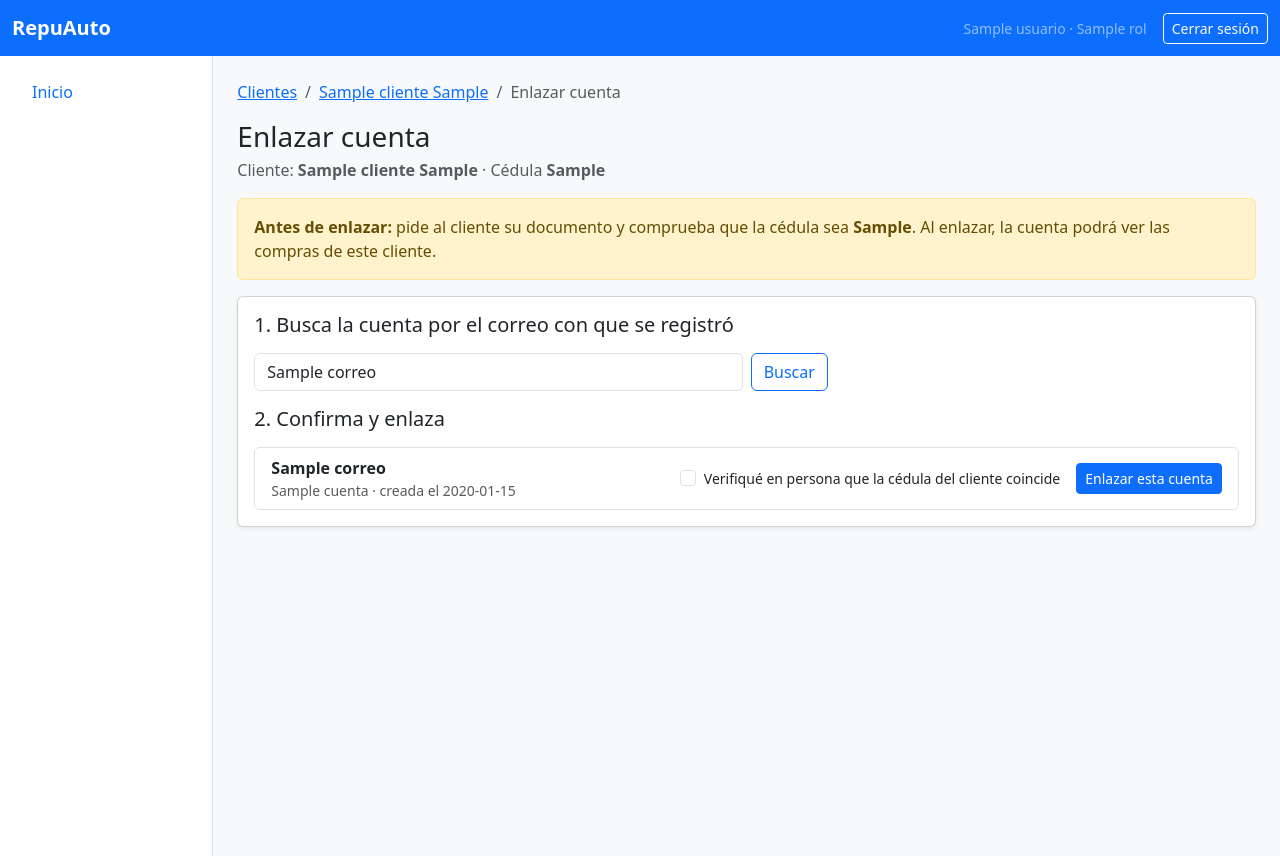
After one commit to Thiago3108/repuauto, a Flask app: template app/templates/clientes/enlazar.html in a window 1280 px wide. The commit adds this page. Run offline with Flask 3, Linux system fonts and the light colour scheme; a user stored in the database is signed in; tables that the repository leaves empty hold one stand-in row (values such as "Sample post"); the template is opened without the code that fills it: values that come from a table or form of the project are taken from there, most other values are stand-ins (such as "Sample title", 1, 10 or a date in 2020).

Commit message:
US-02 T4: enlazar la cuenta de un cliente verificando su cédula (#9)

```diff
--- a/app/clientes/forms.py
+++ b/app/clientes/forms.py
@@ -1,6 +1,6 @@
 """Formularios del módulo Gestión de clientes (US-02)."""
 from flask_wtf import FlaskForm
-from wtforms import StringField, SubmitField
+from wtforms import BooleanField, HiddenField, StringField, SubmitField
 from wtforms.validators import DataRequired, Length, Optional, Regexp
 
 from app.validadores import SOLO_LETRAS, SOLO_NUMEROS, limpiar
@@ -30,3 +30,14 @@ class ClienteForm(FlaskForm):
         Regexp(SOLO_NUMEROS, message="Usa solo números, sin espacios."),
     ])
     enviar = SubmitField("Guardar")
+
+
+class EnlazarCuentaForm(FlaskForm):
+    """US-02 T4: el vendedor confirma que verificó la cédula antes de enlazar."""
+
+    id_usuario = HiddenField(validators=[DataRequired("Elige la cuenta que vas a enlazar.")])
+    verificado = BooleanField(
+        "Verifiqué en persona que la cédula del cliente coincide",
+        validators=[DataRequired("Confirma que verificaste la cédula en persona.")],
+    )
+    enviar = SubmitField("Enlazar esta cuenta")
--- a/app/clientes/services.py
+++ b/app/clientes/services.py
@@ -7,7 +7,7 @@ from sqlalchemy import and_, func, or_
 from sqlalchemy.exc import IntegrityError
 
 from app.extensions import db
-from app.models import Cliente
+from app.models import Cliente, Rol, Usuario
 
 CLIENTES_POR_PAGINA = 20
 
@@ -22,6 +22,10 @@ class CedulaRepetida(Exception):
 
 CON_TILDE = "áéíóúüñÁÉÍÓÚÜÑ"
 SIN_TILDE = "aeiouunAEIOUUN"
+
+
+class EnlaceRechazado(Exception):
+    """No se puede enlazar la cuenta con el cliente. El mensaje dice por qué."""
 
 
 def listar_clientes(pagina=1, busqueda=None):
@@ -95,3 +99,59 @@ def _guardar(cedula):
         # Otra persona guardó la misma cédula al mismo tiempo.
         db.session.rollback()
         raise CedulaRepetida(buscar_por_cedula(cedula))
+
+
+# ---------- Enlazar la cuenta de un cliente (US-02 T4) ----------
+
+
+def cuentas_sin_enlazar(correo):
+    """Cuentas de cliente activas, sin cliente enlazado, cuyo correo contiene el texto buscado."""
+    texto = (correo or "").strip().lower()
+    if not texto:
+        return []
+    return db.session.scalars(
+        db.select(Usuario)
+        .join(Usuario.rol)
+        .outerjoin(Usuario.cliente)
+        .filter(
+            Rol.nombre == "cliente",
+            Usuario.activo.is_(True),
+            Cliente.id_cliente.is_(None),
+            Usuario.correo.ilike(_patron(texto), escape="\\"),
+        )
+        .order_by(Usuario.correo)
+        .limit(10)
+    ).all()
+
+
+def enlazar_cuenta(cliente, id_usuario):
+    """Enlaza una cuenta de cliente con un cliente, después de que el vendedor verificó su cédula.
+
+    Una cuenta se enlaza a un solo cliente y un cliente tiene una sola cuenta.
+    Lanza EnlaceRechazado si no se puede.
+    """
+    if cliente.usuario is not None:
+        raise EnlaceRechazado("Este cliente ya tiene una cuenta enlazada.")
+
+    usuario = db.session.get(Usuario, id_usuario)
+    if usuario is None or not usuario.tiene_rol("cliente") or not usuario.activo:
+        raise EnlaceRechazado("Esa cuenta no existe o no es una cuenta de cliente activa.")
+    if usuario.cliente is not None:
+        raise EnlaceRechazado(f"Esa cuenta ya está enlazada con {usuario.cliente.nombre_completo}.")
+
+    cliente.usuario = usuario
+    try:
+        db.session.commit()
+    except IntegrityError:
+        # Otra persona enlazó la misma cuenta al mismo tiempo.
+        db.session.rollback()
+        raise EnlaceRechazado("Esa cuenta acaba de ser enlazada con otro cliente.")
+    return usuario
+
+
+def quitar_enlace(cliente):
+    """Deja al cliente sin cuenta, por ejemplo si se enlazó la equivocada. La cuenta no se borra."""
+    usuario = cliente.usuario
+    cliente.usuario = None
+    db.session.commit()
+    return usuario
--- /dev/null
+++ b/app/templates/clientes/enlazar.html
@@ -0,0 +1,78 @@
+{% extends "base.html" %}
+
+{% block titulo %}Enlazar cuenta · RepuAuto{% endblock %}
+
+{% block content %}
+<nav aria-label="Ruta">
+  <ol class="breadcrumb">
+    <li class="breadcrumb-item"><a href="{{ url_for('clientes.index') }}">Clientes</a></li>
+    <li class="breadcrumb-item"><a href="{{ url_for('clientes.detalle', id_cliente=cliente.id_cliente) }}">{{ cliente.nombre_completo }}</a></li>
+    <li class="breadcrumb-item active" aria-current="page">Enlazar cuenta</li>
+  </ol>
+</nav>
+
+<h1 class="h3 mb-1">Enlazar cuenta</h1>
+<p class="text-muted">
+  Cliente: <strong>{{ cliente.nombre_completo }}</strong> · Cédula <strong>{{ cliente.cedula }}</strong>
+</p>
+
+<div class="alert alert-warning">
+  <strong>Antes de enlazar:</strong> pide al cliente su documento y comprueba que la cédula sea
+  <strong>{{ cliente.cedula }}</strong>. Al enlazar, la cuenta podrá ver las compras de este cliente.
+</div>
+
+{% for error in form.verificado.errors + form.id_usuario.errors %}
+<div class="alert alert-danger">{{ error }}</div>
+{% endfor %}
+
+<div class="card shadow-sm">
+  <div class="card-body">
+    <h2 class="h5 mb-3">1. Busca la cuenta por el correo con que se registró</h2>
+    <form class="row g-2 mb-3" method="get" role="search">
+      <div class="col-sm-8 col-lg-6">
+        <label class="visually-hidden" for="correo">Correo de la cuenta</label>
+        <input class="form-control" type="search" id="correo" name="correo" value="{{ correo }}"
+               placeholder="Correo o parte del correo" autocomplete="off">
+      </div>
+      <div class="col-auto">
+        <button class="btn btn-outline-primary" type="submit">Buscar</button>
+      </div>
+    </form>
+
+    {% if correo %}
+      {% if cuentas %}
+      <h2 class="h5 mb-3">2. Confirma y enlaza</h2>
+      <div class="list-group">
+        {% for cuenta in cuentas %}
+        <div class="list-group-item">
+          <form method="post" action="{{ url_for('clientes.enlazar', id_cliente=cliente.id_cliente, correo=correo) }}"
+                class="d-flex flex-wrap align-items-center justify-content-between gap-2">
+            <input type="hidden" name="csrf_token" value="{{ csrf_token() }}">
+            <input type="hidden" name="id_usuario" value="{{ cuenta.id_usuario }}">
+            <div>
+              <div class="fw-semibold">{{ cuenta.correo }}</div>
+              <div class="small text-muted">{{ cuenta.nombre }} · creada el {{ cuenta.creado_en.strftime("%d/%m/%Y") }}</div>
+            </div>
+            <div class="d-flex flex-wrap align-items-center gap-3">
+              <div class="form-check mb-0">
+                <input class="form-check-input" type="checkbox" name="verificado" value="y" id="verificado-{{ cuenta.id_usuario }}">
+                <label class="form-check-label small" for="verificado-{{ cuenta.id_usuario }}">{{ form.verificado.label.text }}</label>
+              </div>
+              <button type="submit" class="btn btn-primary btn-sm">Enlazar esta cuenta</button>
+            </div>
+          </form>
+        </div>
+        {% endfor %}
+      </div>
+      {% else %}
+      <p class="text-muted mb-0">
+        No hay cuentas de cliente sin enlazar con «{{ correo }}». Revisa el correo con el cliente; si todavía
+        no tiene cuenta, puede crearla en la pantalla de registro.
+      </p>
+      {% endif %}
+    {% else %}
+    <p class="text-muted mb-0">Solo aparecen cuentas de cliente activas que todavía no están enlazadas.</p>
+    {% endif %}
+  </div>
+</div>
+{% endblock %}
```
Also changed, not shown: app/clientes/routes.py (+41 -1 lines), app/templates/clientes/detalle.html (+8 -2 lines), tests/test_clientes.py (+129 -2 lines), README.md.
